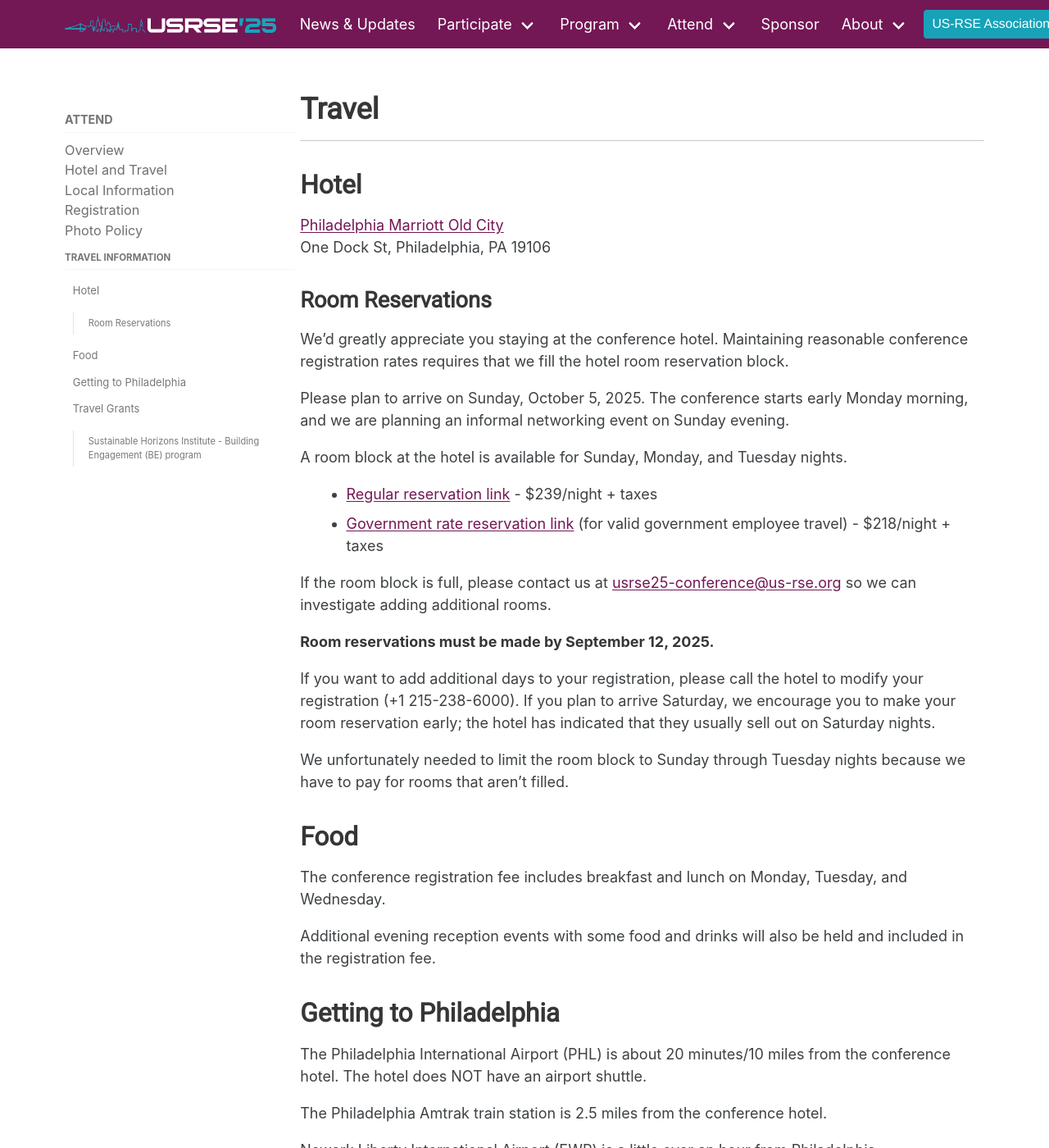
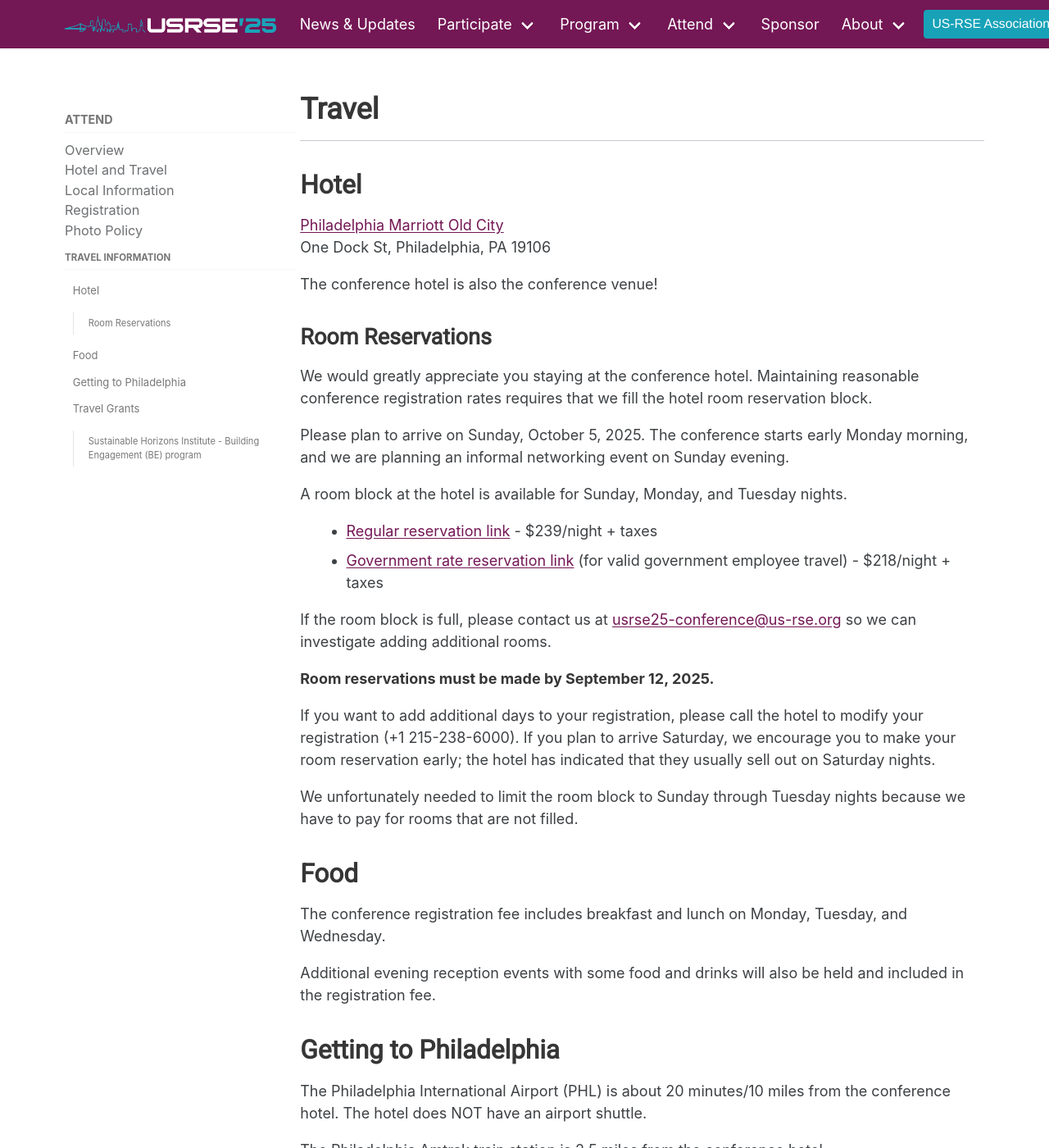
Before and after one commit to USRSE/usrse25, a Jekyll site: the page built from pages/attend/travel.md, in a window 1280 px wide and 1400 px high. Shown: the whole window at 82% size. Built offline with Jekyll 4.4.1, drawn with Linux system fonts in a browser that asks for light colours; a style sheet for code colours, icons or effects is not loaded; some of the changed text lies outside the part shown.

Commit message:
Update travel.md
clarifications on travel, venue. Also, formatting.

```diff
--- a/pages/attend/travel.md
+++ b/pages/attend/travel.md
@@ -15,10 +15,11 @@
 [Philadelphia Marriott Old City](https://www.marriott.com/en-us/hotels/phlmo-philadelphia-marriott-old-city/overview/) <br>
 One Dock St, Philadelphia, PA 19106
 
+The conference hotel is also the conference venue!
 
 ### Room Reservations
 
-We'd greatly appreciate you staying at the conference hotel.  Maintaining reasonable conference registration rates requires that we fill the hotel room reservation block.
+We would greatly appreciate you staying at the conference hotel.  Maintaining reasonable conference registration rates requires that we fill the hotel room reservation block.
 
 Please plan to arrive on Sunday, October 5, 2025.  The conference starts early Monday morning, and we are planning an informal networking event on Sunday evening.
 
@@ -31,9 +32,9 @@
 
 **Room reservations must be made by September 12, 2025.**
 
-If you want to add additional days to your registration, please call the hotel to modify your registration (+1 215-238-6000).  If you plan to arrive Saturday, we encourage you to make your room reservation early; the hotel has indicated that they usually sell out on Saturday nights.
+If you want to add additional days to your registration, please call the hotel to modify your registration (+1 215-238-6000). If you plan to arrive Saturday, we encourage you to make your room reservation early; the hotel has indicated that they usually sell out on Saturday nights.
 
-We unfortunately needed to limit the room block to Sunday through Tuesday nights because we have to pay for rooms that aren't filled.
+We unfortunately needed to limit the room block to Sunday through Tuesday nights because we have to pay for rooms that are not filled.
 
 
 ## Food
```
Also changed, not shown: other parts of pages/attend/travel.md (+2 -2 lines).
